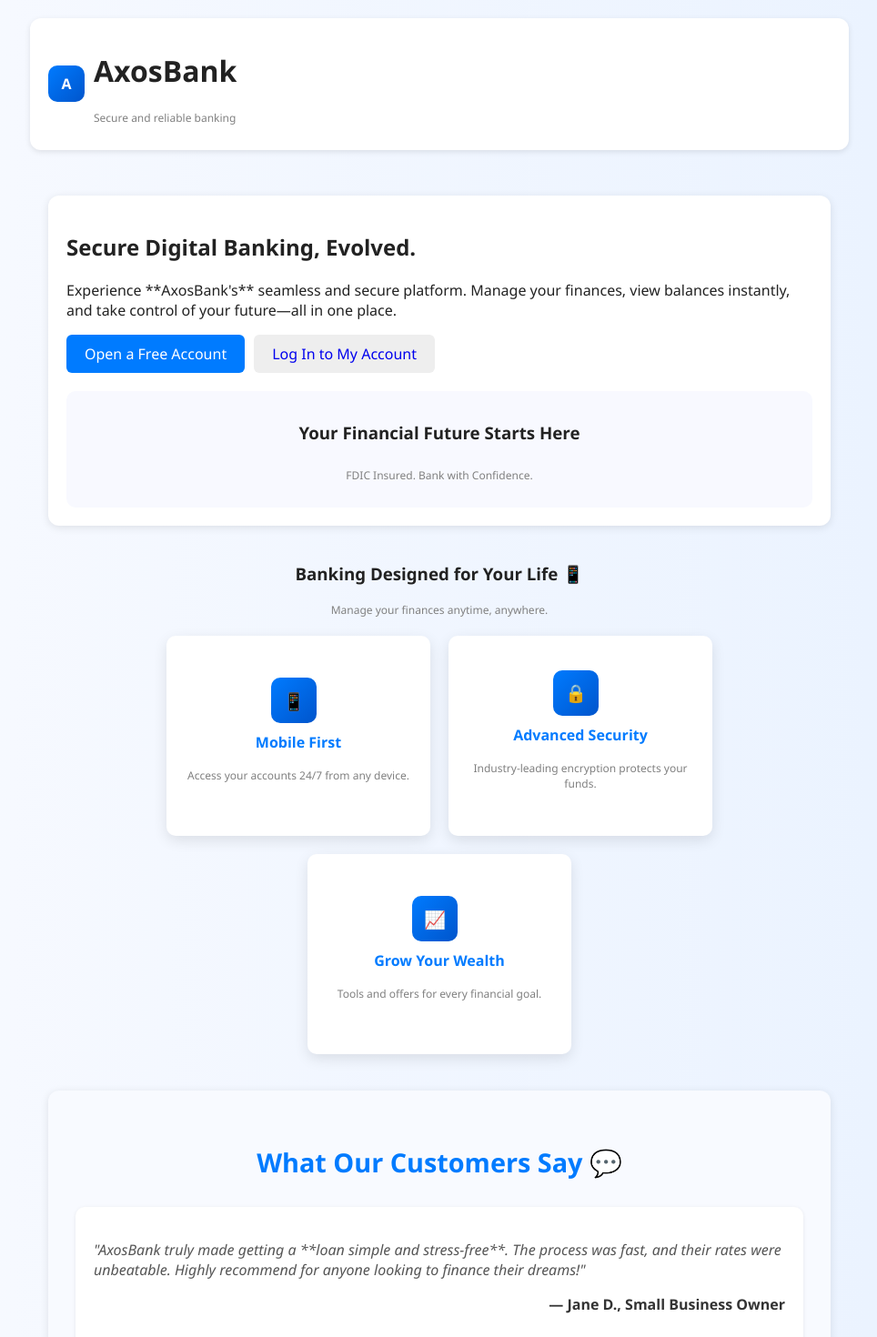
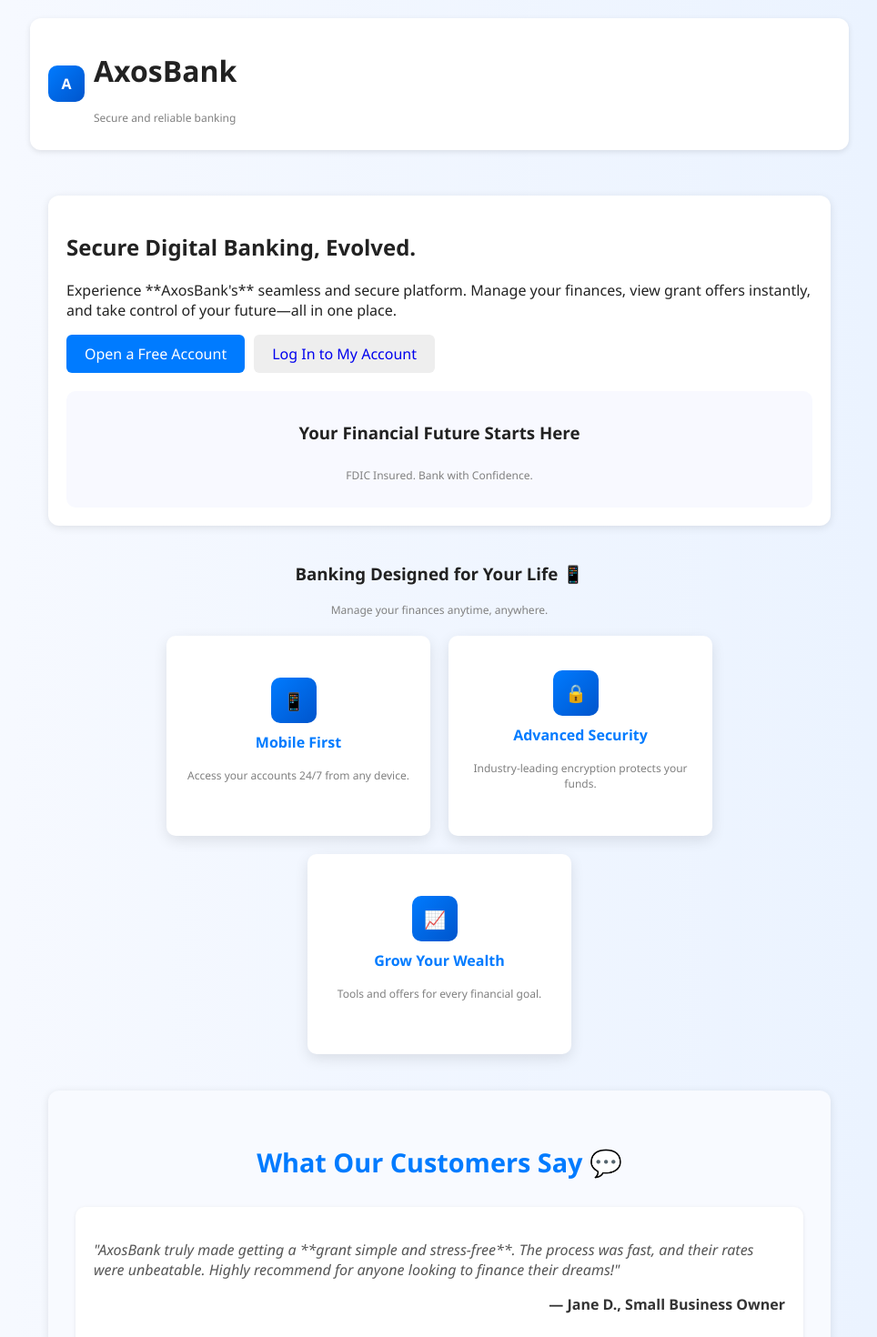
Before and after one commit to Raphaelhack11/reimagined-spork, a React (Vite) app: page / in a window 1280 px wide. Shown: the top 1470 px of the page at 91% size, without its empty margins (157-1121 px from the left). Built offline with nearby package versions, Linux system fonts and the light colour scheme.

Commit message:
Update Landing.jsx

```diff
--- a/src/pages/Landing.jsx
+++ b/src/pages/Landing.jsx
@@ -11,7 +11,7 @@ export default function Landing() {
             <h2>Secure Digital Banking, Evolved.</h2>
             <p>
               Experience **AxosBank's** seamless and secure platform. Manage your finances,
-              view balances instantly, and take control of your future—all in one place.
+              view grant offers instantly, and take control of your future—all in one place.
             </p>
             <div className="btn-group">
               <Link to="/signup" className="btn-primary">Open a Free Account</Link>
@@ -71,7 +71,7 @@ export default function Landing() {
           {/* Testimonial 1: Loan/Financing */}
           <div style={{ background: 'white', padding: '20px', borderRadius: '10px', boxShadow: '0 1px 4px rgba(0,0,0,0.08)' }}>
             <p style={{ fontStyle: 'italic', marginBottom: '10px', color: '#555' }}>
-              "AxosBank truly made getting a **loan simple and stress-free**. The process was fast, and their rates were unbeatable. Highly recommend for anyone looking to finance their dreams!"
+              "AxosBank truly made getting a **grant simple and stress-free**. The process was fast, and their rates were unbeatable. Highly recommend for anyone looking to finance their dreams!"
             </p>
             <p style={{ fontWeight: 'bold', textAlign: 'right', color: '#333' }}>— Jane D., Small Business Owner</p>
           </div>
```
